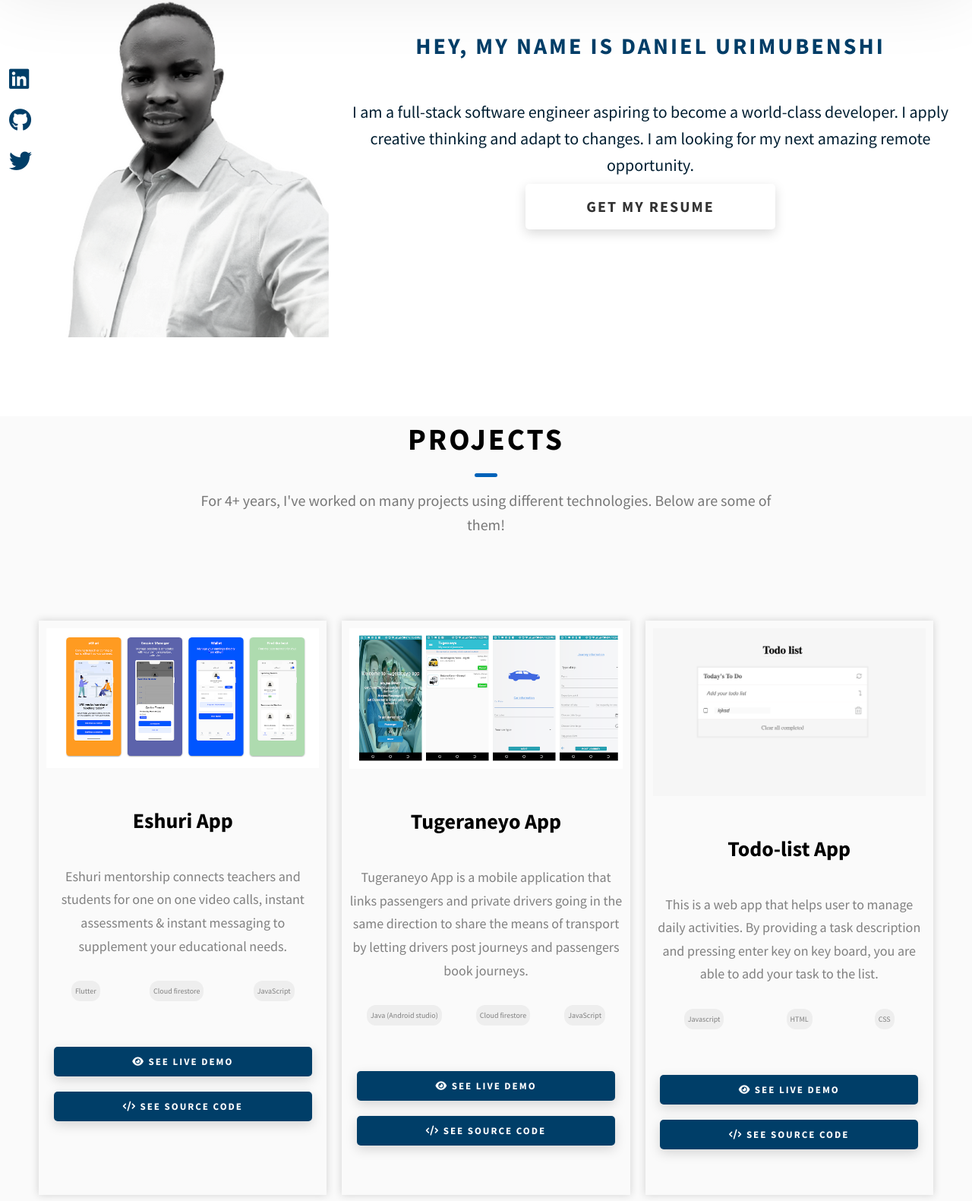
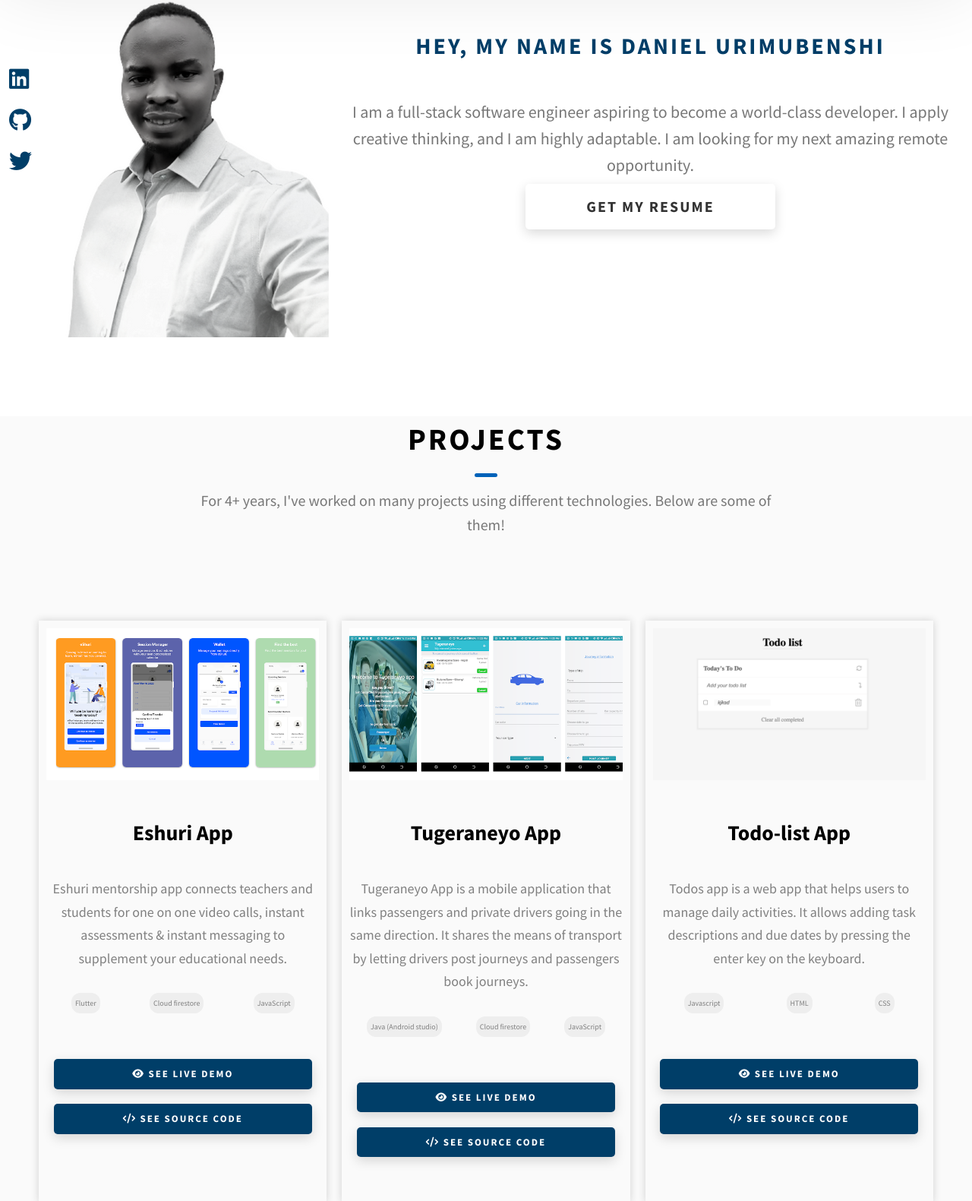
Before and after one commit to benshidanny11/benshidanny11, a website: page index.html in a window 1280 px wide. Shown: the part 133-1714 px from the top of the page at 76% size. Drawn offline with nearby package versions, Linux system fonts and the light colour scheme.

Commit message:
Update portfolio

```diff
--- a/css/style.css
+++ b/css/style.css
@@ -211,7 +211,7 @@ textarea {
 }
 
 .text-primary {
-  color: var(--primary-dark-color);
+  color: #777;
   font-size: 2.2rem;
   text-align: center;
   line-height: 1.6;
@@ -482,6 +482,7 @@ textarea {
 }
 .projects__row-img {
   width: 100%;
+  height: 200px;
   display: block;
   object-fit: cover;
 }
--- a/index.html
+++ b/index.html
@@ -98,7 +98,7 @@
           <h1 class="heading-primary">Hey, My name is Daniel Urimubenshi</h1>
           <div class="home-hero__info">
             <p class="text-primary">
-                I am a full-stack software engineer aspiring to become a world-class developer. I apply creative thinking and adapt to changes. I am looking for my next amazing remote opportunity.
+                I am a full-stack software engineer aspiring to become a world-class developer. I apply creative thinking, and I am highly adaptable. I am looking for my next amazing remote opportunity.
             </p>
           </div>
 
@@ -171,7 +171,7 @@
             <div class="projects__row-content">
               <h3 class="projects__row-content-title">Eshuri App</h3>
               <p class="projects__row-content-desc">
-                Eshuri mentorship connects teachers and students for one on one video calls, instant assessments & instant messaging to supplement your educational needs.
+                Eshuri mentorship app connects teachers and students for one on one video calls, instant assessments & instant messaging to supplement your educational needs.
               </p>
               <ul class="projects__row-content-desc li-tech">
                 <li>Flutter</li>
@@ -205,7 +205,7 @@
             <div class="projects__row-content">
               <h3 class="projects__row-content-title">Tugeraneyo App</h3>
               <p class="projects__row-content-desc">
-                Tugeraneyo App is a mobile application that links passengers and private drivers going in the same direction to share the means of transport by letting drivers post journeys and passengers book journeys.
+                Tugeraneyo App is a mobile application that links passengers and private drivers going in the same direction. It shares the means of transport by letting drivers post journeys and passengers book journeys.
               </p>
               <ul class="projects__row-content-desc li-tech">
                 <li>Java (Android studio)</li>
@@ -239,7 +239,7 @@
             <div class="projects__row-content">
               <h3 class="projects__row-content-title">Todo-list App</h3>
               <p class="projects__row-content-desc">
-                This is a web app that helps user to manage daily activities. By providing a task description and pressing enter key on key board, you are able to add your task to the list.
+                Todos app is a web app that helps users to manage daily activities. It allows adding task descriptions and due dates by pressing the enter key on the keyboard.
               </p>
               <ul class="projects__row-content-desc li-tech">
                 <li>Javascript</li>
@@ -273,7 +273,7 @@
             <div class="projects__row-content">
               <h3 class="projects__row-content-title">Salax consert</h3>
               <p class="projects__row-content-desc">
-                This is an online website for buying tickets for the Salax award event. By using this project, user can see all scheduled events and all nominated artists, and view the agenda of the event.
+                Salax consert app is an online website for buying tickets for the Salax award event. Users can see all scheduled events and all nominated artists and view the event agenda.
               </p>
               <ul class="projects__row-content-desc li-tech">
                 <li>HTML</li>
--- a/index.js
+++ b/index.js
@@ -36,19 +36,6 @@ const headerLogoConatiner = document.querySelector(".header__logo-container");
 headerLogoConatiner.addEventListener("click", () => {
   location.href = "index.html";
 });
-
-var options = {
-  strings: [
-    "",
-    "A full-stack developer with 4+ years of experience",
-    "Want to build amasing projects?",
-    "Don't hesitate to contact me",
-    "I am available at anytime and looking for remote opportunities",
-  ],
-  typeSpeed: 100,
-};
-
-new Typed(".text-primary", options);
 
 function checkPosition() {
 
```
